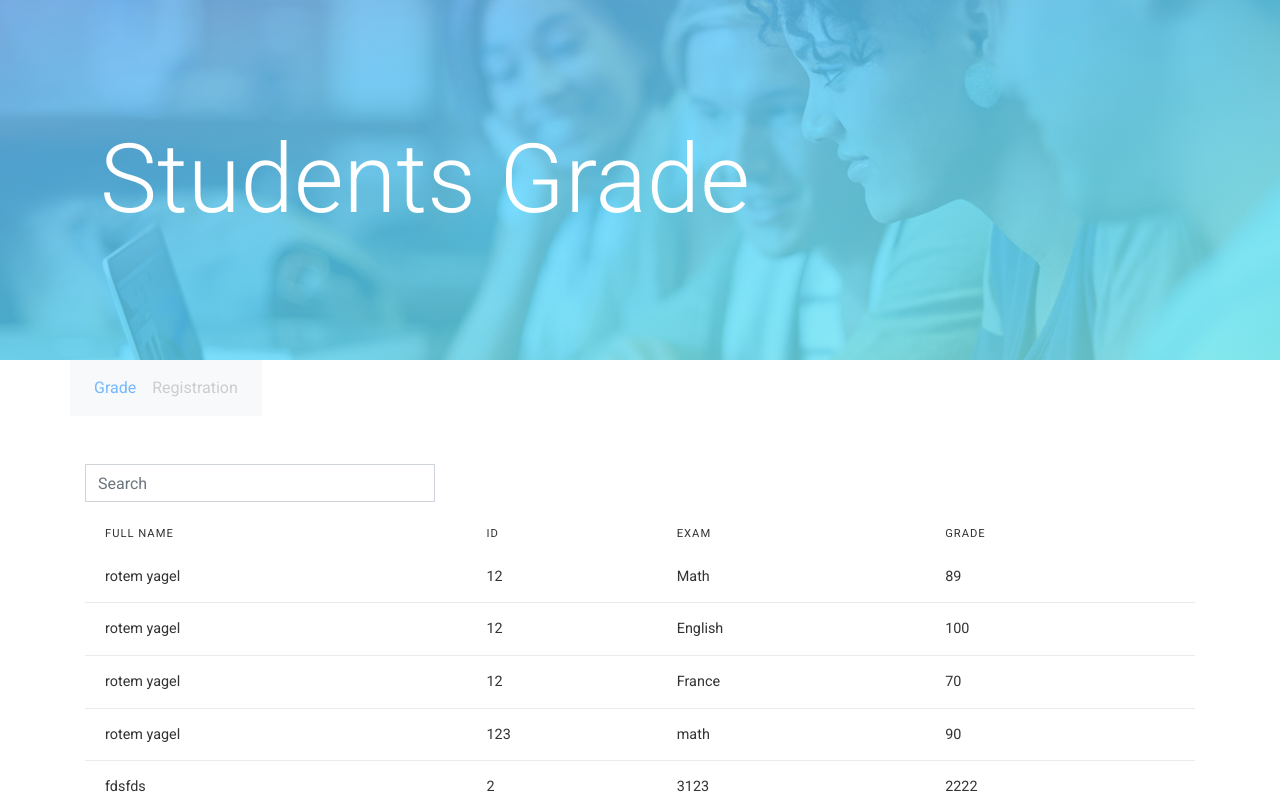
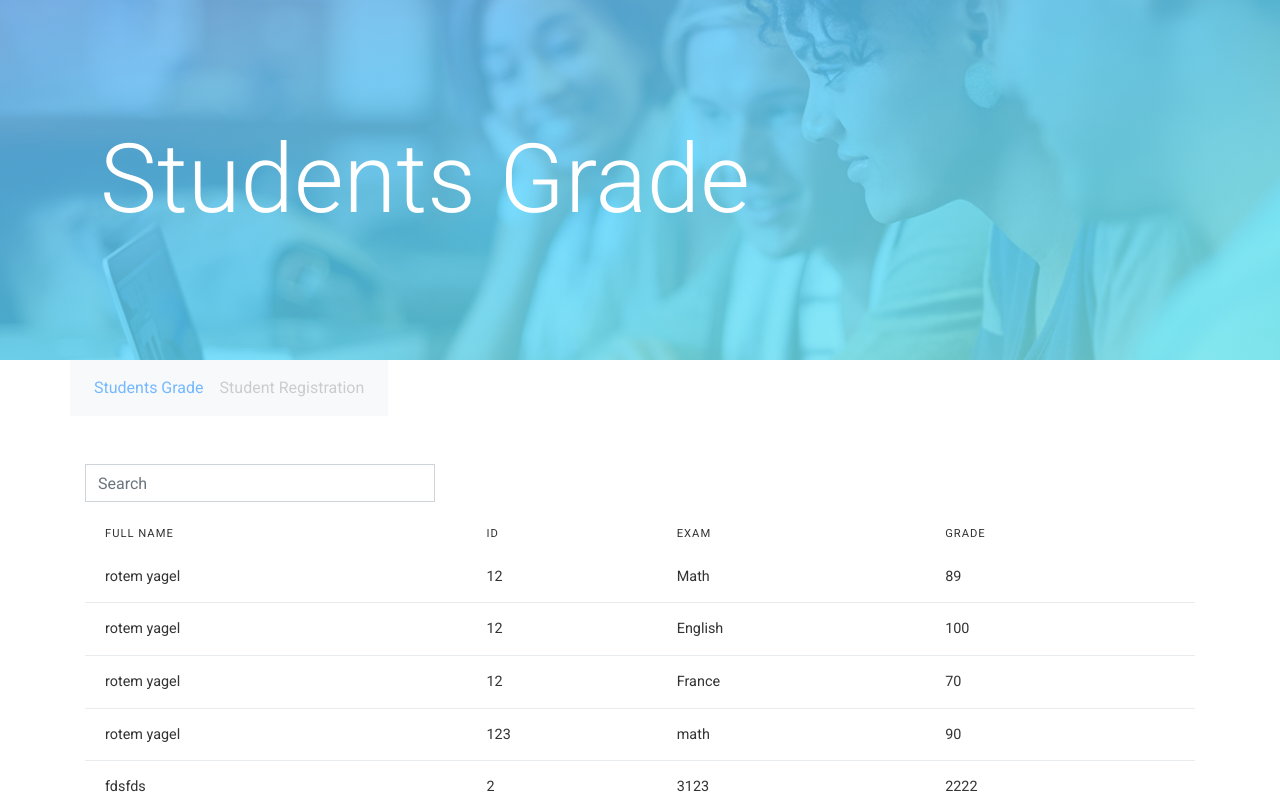
Before and after one commit to rotemyagel/Student-Grade, a PHP site: page / in a window 1280 px wide. Shown: the top 812 px of the page. Run offline with PHP 8.4, Linux system fonts and the light colour scheme.

Commit message:
clean code

```diff
--- a/include/header.php
+++ b/include/header.php
@@ -2,12 +2,12 @@
 
 $links = array(
     'register' => array(
-        'name' => 'Registration',
+        'name' => 'Student Registration',
         'href' => './admin.php'
 
     ),
     'grade' => array(
-        'name' => 'Grade',
+        'name' => 'Students Grade',
         'href' => './'
     )
 
--- a/js/app.js
+++ b/js/app.js
@@ -33,9 +33,11 @@
             url: './ajax.php',
             data: $(e.target).serialize(),
             success: function (data) {
-                console.log(data);
+                // console.log(data);
                 message(data)
-
+            },
+            error: function (error) {
+            console.log(error);
             }
         });
     });
```
Also changed, not shown: src/Paginate-Sort-Filter-Table-Sortable/script.js (+0 -15 lines), README.md.
